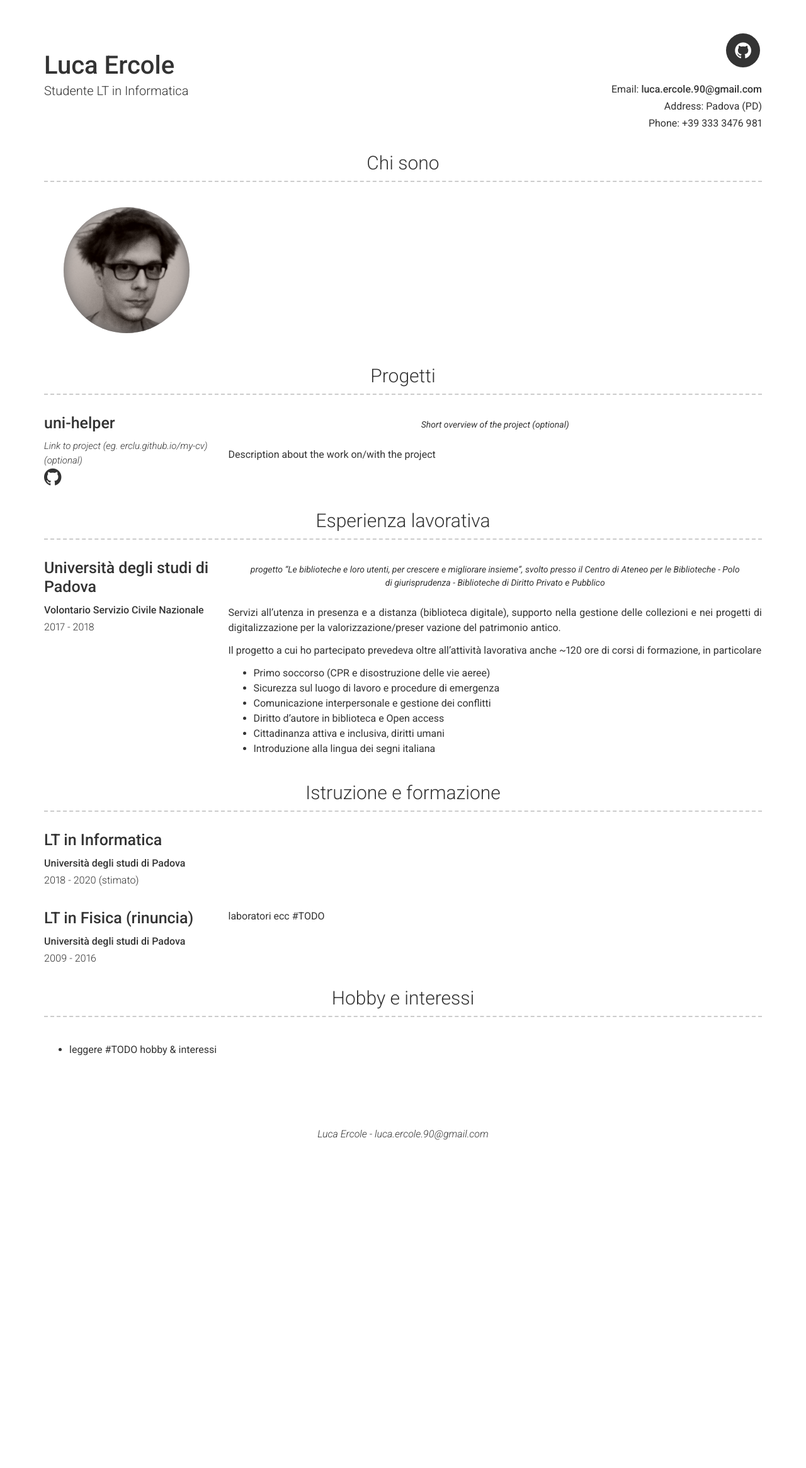
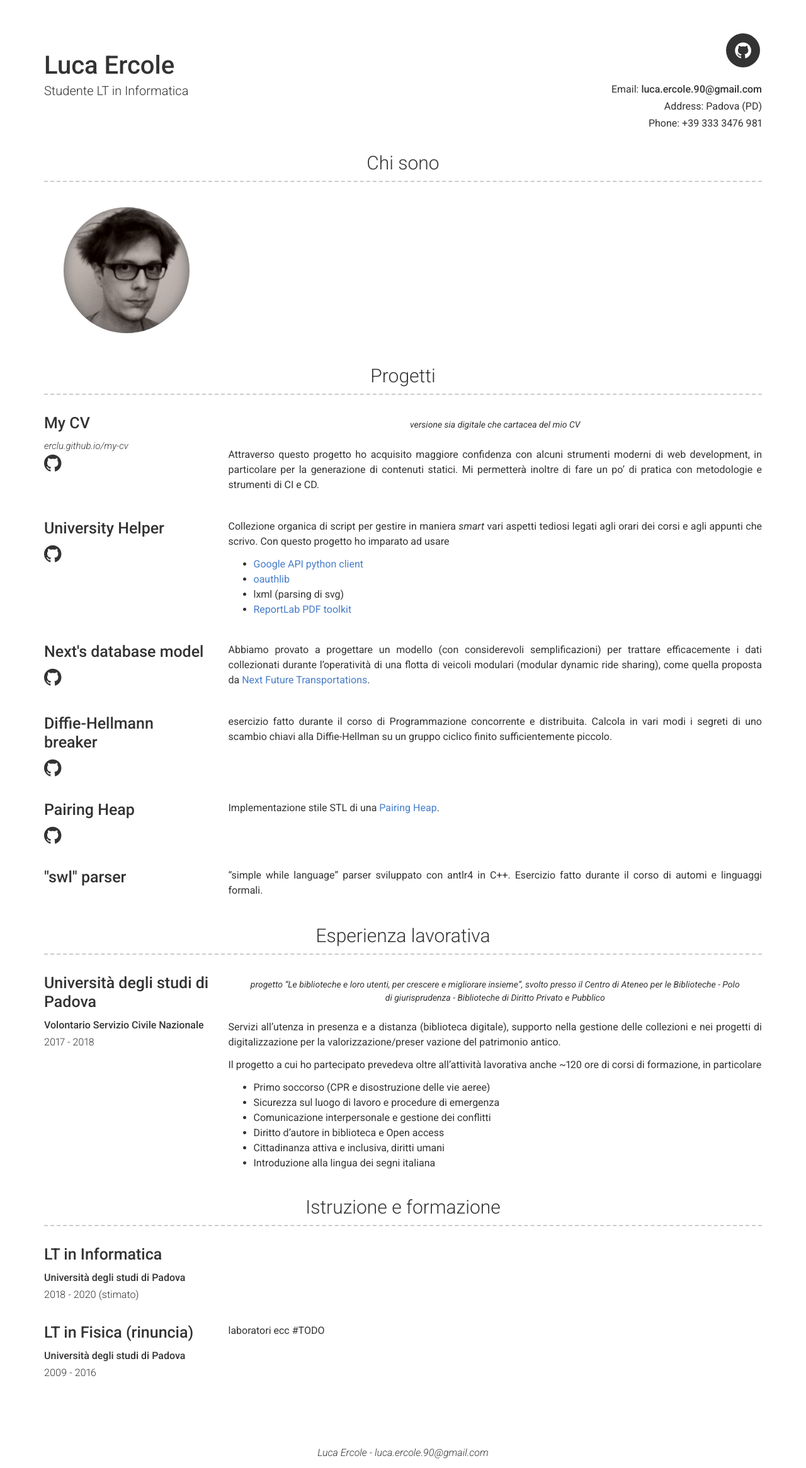
Before and after one commit to erclu/my-cv, a Jekyll site: the page built from index.md, in a window 1280 px wide. Shown: the whole page at 63% size. Built offline with Jekyll 4.4.1, drawn with Linux system fonts in a browser that asks for light colours; our own code applies the rules of GitHub Pages for plain Markdown files; before the commit the page ends 1825 px from its top, so only the background shows below that.

Commit message:
do most of the projects section + small stuff

```diff
--- a/_config.yml
+++ b/_config.yml
@@ -38,4 +38,4 @@ sass:
   style: compressed
 
 plugins:
- - jekyll-seo-tag
+  - jekyll-seo-tag
--- a/_data/more.yml
+++ b/_data/more.yml
@@ -1,3 +1,3 @@
-content: |
-  - leggere
-  #TODO hobby & interessi
+#TODO hobby & interessi
+# content: |
+#   - leggere
--- a/_data/projects.yml
+++ b/_data/projects.yml
@@ -7,10 +7,43 @@
 #   description: |
 #     ...
 
-- name: uni-helper
-  link: Link to project (eg. erclu.github.io/my-cv)(optional)
-  github: Github page for project (eg. erclu/my-cv)(optional)
+- name: My CV
+  link: erclu.github.io/my-cv
+  github: erclu/my-cv
   quote: >
-    Short overview of the project (optional)
+    versione sia digitale che cartacea del mio CV
+  description: |
+    Attraverso questo progetto ho acquisito maggiore confidenza con alcuni strumenti moderni di web development, in particolare per la generazione di contenuti statici. Mi permetterà inoltre di fare un po' di pratica con metodologie e strumenti di CI e CD.
+
+- name: University Helper
+  github: erclu/uni-helper
   description: | # this will include new lines to allow paragraphs
-    Description about the work on/with the project
+    Collezione organica di script per gestire in maniera *smart* vari aspetti tediosi legati agli orari dei corsi e agli appunti che scrivo.
+    Con questo progetto ho imparato ad usare
+    - [Google API python client](https://developers.google.com/api-client-library/python/)
+    - [oauthlib](google-auth-oauthlib)
+    - lxml (parsing di svg)
+    - [ReportLab PDF toolkit](https://www.reportlab.com/opensource/)
+
+- name: Next's database model
+  github: erclu/next-db
+  # # english text
+  # description: |
+  #   We tried to model (with *many* simplifying assumptions) the data collected during the day-to-day operations of a fleet of modular dynamic ride sharing (mDRS) vehicles such as those proposed by [Next Future Transportations](https://www.next-future-mobility.com/).
+  description: |
+    Abbiamo provato a progettare un modello (con considerevoli semplificazioni) per trattare efficacemente i dati collezionati durante l'operatività di una flotta di veicoli modulari (modular dynamic ride sharing), come quella proposta da [Next Future Transportations](https://www.next-future-mobility.com/).
+
+- name: Diffie-Hellmann breaker
+  github: erclu/diffie-hellmann
+  description: |
+    esercizio fatto durante il corso di Programmazione concorrente e distribuita. Calcola in vari modi i segreti di uno scambio chiavi alla Diffie-Hellman su un gruppo ciclico finito sufficientemente piccolo.
+
+- name: Pairing Heap
+  github: erclu/pairing-heap
+  description: |
+    Implementazione stile STL di una [Pairing Heap](https://en.wikipedia.org/wiki/Pairing_heap).
+
+# TODO caricare su github
+- name: '"swl" parser'
+  description: |
+    "simple while language" parser sviluppato con antlr4 in C++. Esercizio fatto durante il corso di automi e linguaggi formali.
--- a/_sass/base.scss
+++ b/_sass/base.scss
@@ -307,7 +307,7 @@ body {
 
   // FIXME split 2/10 or 3/9 or smth like that
   .col-print-12 {
-    // width: 100%;
+    width: 100%;
   }
 
   .no-print,
```
